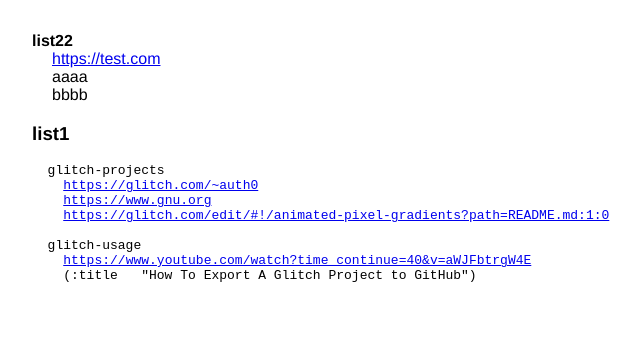
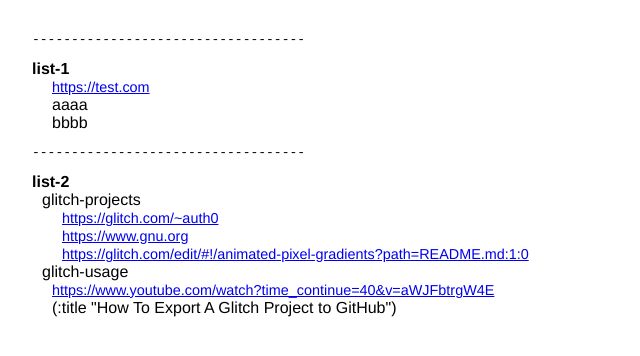
Before and after one commit to glangley207/bookmarks-list-1, a plain HTML site: page index.html in a window 1280 px wide. Shown: the whole page, without its empty margins (0-640 px from the left). Drawn offline with nearby package versions, Linux system fonts and the light colour scheme.

Commit message:
🛫👷 Updated with Glitch

```diff
--- a/index.html
+++ b/index.html
@@ -7,55 +7,33 @@
     <link rel="stylesheet" href="/style.css">
     <script src="https://code.jquery.com/jquery-3.3.1.min.js"></script>
     <script src="/script.js"></script>
+    <style>
+      a{font-size:  90%;}
+    </style>
   </head>
   <body>
-
-  <b>list22</b>
-    <div id="list2">
+  <pre>----------------------------------- </pre>
+  <b>list-1</b>
+    <div id="list-1">
     https://test.com
     aaaa
     bbbb
   </div>
-
-  <h3>list1 </h3>
-  <pre id="list1">
-  <b>glitch-projects</b>
-    https://glitch.com/~auth0
-    https://www.gnu.org
-    https://glitch.com/edit/#!/animated-pixel-gradients?path=README.md:1:0
-
+  <pre>----------------------------------- </pre>
+  <b>list-2</b>
+  <div id="list-2">
+  glitch-projects
+      https://glitch.com/~auth0
+      https://www.gnu.org
+      https://glitch.com/edit/#!/animated-pixel-gradients?path=README.md:1:0
   glitch-usage
     https://www.youtube.com/watch?time_continue=40&v=aWJFbtrgW4E
     (:title   "How To Export A Glitch Project to GitHub")
-  </pre>
+  </div>
 
   <script>
-        function morph_list_3(id) {
-            let r             = $(`#${id}`)
-            let lines         = r.text().split('\n')
-            let sig           = []   // sigma / collect
-            lines.forEach((v,i)=>{
-                let m    = re_url.exec(v)
-                if(m)    {v = v.replace(re_url,`<a href="${m[0]}">${m[0]}</a>`)}
-
-                sig.push(fix_left_margin(v))
-                // sig.push(v)
-            })
-            $(`#${id}`).html(sig.join('\n'))}
-
-        function morph_list_2(id) {
-            let r             = $(`#${id}`)
-            let lines         = r.text().split('\n')
-            let sig           = []   // sigma / collect
-            let re            = /( *)(.*)/
-            lines.forEach((v,i)=>{
-                sig.push(fix_left_margin(v)) })
-            $(`#${id}`).html(sig.join('\n'))
-            }
-
-    morph_list_1('list1')
-    morph_list_3('list2')
-
+    morph_list('list-1')
+    morph_list('list-2')
   </script>
   </body>
 </html>
--- a/script.js
+++ b/script.js
@@ -1,5 +1,3 @@
-
-
 //  https://stackoverflow.com/questions/53471941/js-regex-for-matching-a-complete-url
 //    * problem:  fails to get the path
 //  https://www.regextester.com/20
@@ -15,13 +13,12 @@ function fix_left_margin(v){
         } else {
           return v}}
 
-function morph_list_1(id) {
-// convert url into links
+function morph_list(id) {
     let r             = $(`#${id}`)
     let lines         = r.text().split('\n')
     let sig           = []   // sigma / collect
     lines.forEach((v,i)=>{
         let m    = re_url.exec(v)
         if(m)    {v = v.replace(re_url,`<a href="${m[0]}">${m[0]}</a>`)}
-    sig.push(v)})
+        sig.push(fix_left_margin(v))})
     $(`#${id}`).html(sig.join('\n'))}
```
Lines whose indentation alone changed are shown as unchanged.
